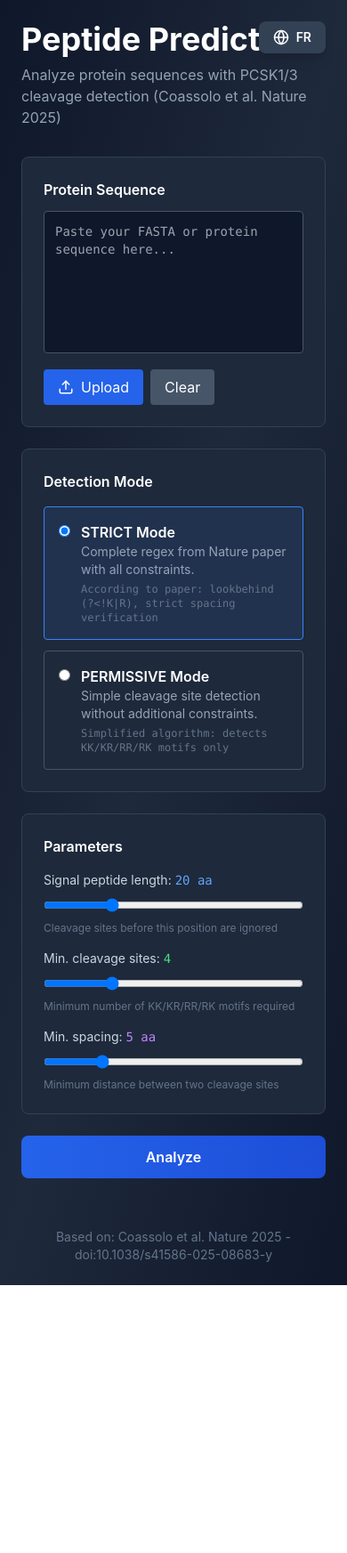
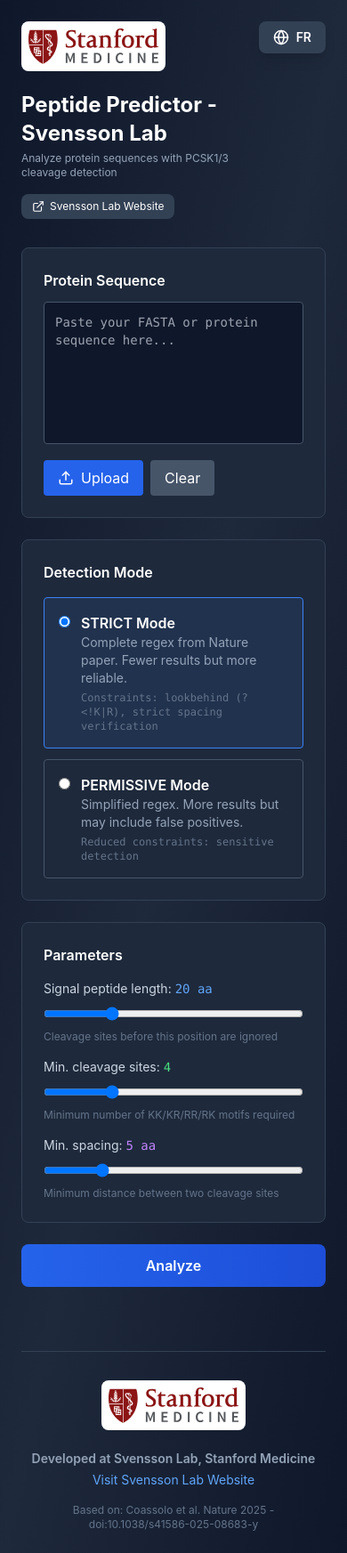
Before and after one commit to vishva1306/peptide-predictor-frontend, a React (Create React App) app: page / in a window 390 px wide. Shown: the whole page at 89% size. Before the commit the page ends 1444 px from the top, so only its background shows below. Built offline with nearby package versions, Linux system fonts and the light colour scheme; no server answers.

Commit message:
feat: add Stanford Medicine and Svensson Lab branding with responsive design

```diff
--- a/src/App.js
+++ b/src/App.js
@@ -2,6 +2,7 @@
 import { Loader, AlertCircle } from 'lucide-react';
 import { LanguageProvider, useTranslation } from './i18n/useTranslation';
 import Header from './components/Header';
+import Footer from './components/Footer';
 import SequenceInput from './components/SequenceInput';
 import ParametersPanel from './components/ParametersPanel';
 import ResultsPanel from './components/ResultsPanel';
@@ -206,9 +207,7 @@
         <PeptidesTable results={results} />
 
         {/* Footer */}
-        <div className="mt-8 text-center text-slate-500 text-sm">
-          {t('reference')}
-        </div>
+        <Footer />
       </div>
     </div>
   );
--- /dev/null
+++ b/src/components/Footer.js
@@ -0,0 +1,48 @@
+import React from 'react';
+import { useTranslation } from '../i18n/useTranslation';
+
+export default function Footer() {
+  const { t } = useTranslation();
+
+  return (
+    <footer className="mt-12 pt-8 border-t border-slate-700">
+      <div className="flex flex-col items-center gap-4">
+        {/* Logo Stanford Medicine */}
+        <a
+          href="https://www.svenssonlabstanford.org/"
+          target="_blank"
+          rel="noopener noreferrer"
+          className="hover:opacity-80 transition"
+        >
+          <div className="bg-white rounded-lg p-2 inline-block">
+            <img
+              src="/stanford-logo.svg"
+              alt="Stanford Medicine"
+              className="h-10 w-auto"
+            />
+          </div>
+        </a>
+
+        {/* Crédits */}
+        <div className="text-center text-slate-400 text-sm space-y-1">
+          <p className="font-semibold">
+            {t('footerDeveloped')}
+          </p>
+          <a
+            href="https://www.svenssonlabstanford.org/"
+            target="_blank"
+            rel="noopener noreferrer"
+            className="text-blue-400 hover:text-blue-300 transition inline-flex items-center gap-1"
+          >
+            {t('footerLabLink')}
+          </a>
+        </div>
+
+        {/* Référence papier */}
+        <p className="text-slate-500 text-xs text-center px-4">
+          {t('reference')}
+        </p>
+      </div>
+    </footer>
+  );
+}
--- a/src/components/Header.js
+++ b/src/components/Header.js
@@ -1,6 +1,6 @@
 import React from 'react';
 import { useTranslation } from '../i18n/useTranslation';
-import { Globe } from 'lucide-react';
+import { Globe, ExternalLink } from 'lucide-react';
 
 export default function Header() {
   const { language, t, toggleLanguage } = useTranslation();
@@ -10,7 +10,7 @@
       {/* Toggle langue en haut à droite */}
       <button
         onClick={toggleLanguage}
-        className="absolute top-0 right-0 flex items-center gap-2 px-4 py-2 bg-slate-700 hover:bg-slate-600 text-white rounded-lg transition shadow-lg"
+        className="absolute top-0 right-0 flex items-center gap-2 px-4 py-2 bg-slate-700 hover:bg-slate-600 text-white rounded-lg transition shadow-lg z-10"
         aria-label="Toggle language"
       >
         <Globe size={18} />
@@ -19,8 +19,45 @@
         </span>
       </button>
 
-      <h1 className="text-4xl font-bold text-white mb-2">{t('title')}</h1>
-      <p className="text-slate-400">{t('subtitle')}</p>
+      {/* Header principal avec logo Stanford */}
+      <div className="flex flex-col md:flex-row items-start md:items-center gap-4 md:gap-6 mb-4 pr-20 md:pr-0">
+        {/* Logo Stanford Medicine */}
+        <a
+          href="https://www.svenssonlabstanford.org/"
+          target="_blank"
+          rel="noopener noreferrer"
+          className="flex-shrink-0 hover:opacity-80 transition"
+        >
+          <div className="bg-white rounded-lg p-2 inline-block">
+            <img
+              src="/stanford-logo.svg"
+              alt="Stanford Medicine"
+              className="h-10 md:h-12 w-auto"
+            />
+          </div>
+        </a>
+
+        {/* Titre principal */}
+        <div className="flex-1">
+          <h1 className="text-2xl md:text-4xl font-bold text-white mb-1">
+            {t('title')}
+          </h1>
+          <p className="text-slate-400 text-xs md:text-sm">{t('subtitle')}</p>
+        </div>
+      </div>
+
+      {/* Lien Lab Website */}
+      <div className="flex items-center gap-2 text-sm">
+        <a
+          href="https://www.svenssonlabstanford.org/"
+          target="_blank"
+          rel="noopener noreferrer"
+          className="inline-flex items-center gap-1.5 px-3 py-1.5 bg-slate-700 hover:bg-slate-600 text-white rounded-lg transition text-xs md:text-sm"
+        >
+          <ExternalLink size={14} />
+          <span>{t('labWebsite')}</span>
+        </a>
+      </div>
     </div>
   );
 }
--- a/src/i18n/translations.js
+++ b/src/i18n/translations.js
@@ -1,17 +1,18 @@
 export const translations = {
   en: {
     // Header
-    title: "Peptide Predictor",
-    subtitle: "Analyze protein sequences with PCSK1/3 cleavage detection (Coassolo et al. Nature 2025)",
+    title: "Peptide Predictor - Svensson Lab",
+    subtitle: "Analyze protein sequences with PCSK1/3 cleavage detection",
+    labWebsite: "Svensson Lab Website",
 
     // Detection modes
     modeTitle: "Detection Mode",
     modeStrict: "STRICT Mode",
-    modeStrictDesc: "Complete regex from Nature paper with all constraints.",
-    modeStrictNote: "According to paper: lookbehind (?<!K|R), strict spacing verification",
+    modeStrictDesc: "Complete regex from Nature paper. Fewer results but more reliable.",
+    modeStrictNote: "Constraints: lookbehind (?<!K|R), strict spacing verification",
     modePermissive: "PERMISSIVE Mode",
-    modePermissiveDesc: "Simple cleavage site detection without additional constraints.",
-    modePermissiveNote: "Simplified algorithm: detects KK/KR/RR/RK motifs only",
+    modePermissiveDesc: "Simplified regex. More results but may include false positives.",
+    modePermissiveNote: "Reduced constraints: sensitive detection",
 
     // Sequence input
     sequenceTitle: "Protein Sequence",
@@ -63,22 +64,25 @@
     errorServer: "Error:",
 
     // Footer
+    footerDeveloped: "Developed at Svensson Lab, Stanford Medicine",
+    footerLabLink: "Visit Svensson Lab Website",
     reference: "Based on: Coassolo et al. Nature 2025 - doi:10.1038/s41586-025-08683-y"
   },
 
   fr: {
     // Header
-    title: "Prédicteur de Peptides",
-    subtitle: "Analysez les séquences protéiques avec détection PCSK1/3 (Coassolo et al. Nature 2025)",
+    title: "Prédicteur de Peptides - Svensson Lab",
+    subtitle: "Analysez les séquences protéiques avec détection PCSK1/3",
+    labWebsite: "Site du Svensson Lab",
 
     // Modes de détection
     modeTitle: "Mode de détection",
     modeStrict: "Mode STRICT",
-    modeStrictDesc: "Regex complète du papier Nature avec toutes les contraintes.",
-    modeStrictNote: "Selon le papier : lookbehind (?<!K|R), vérification espacement stricte",
+    modeStrictDesc: "Regex complète du papier Nature. Moins de résultats mais plus fiables.",
+    modeStrictNote: "Contraintes: lookbehind (?<!K|R), vérification espacement stricte",
     modePermissive: "Mode PERMISSIF",
-    modePermissiveDesc: "Détection simple des sites de clivage sans contraintes additionnelles.",
-    modePermissiveNote: "Algorithme simplifié : détecte uniquement les motifs KK/KR/RR/RK",
+    modePermissiveDesc: "Regex simplifiée. Plus de résultats mais peut inclure des faux positifs.",
+    modePermissiveNote: "Contraintes réduites: détection sensible",
 
     // Saisie séquence
     sequenceTitle: "Séquence Protéique",
@@ -130,6 +134,8 @@
     errorServer: "Erreur:",
 
     // Pied de page
+    footerDeveloped: "Développé au Svensson Lab, Stanford Medicine",
+    footerLabLink: "Visiter le site du Svensson Lab",
     reference: "Basé sur: Coassolo et al. Nature 2025 - doi:10.1038/s41586-025-08683-y"
   }
 };
```
Also changed, not shown: public/stanford-logo.svg (added).
